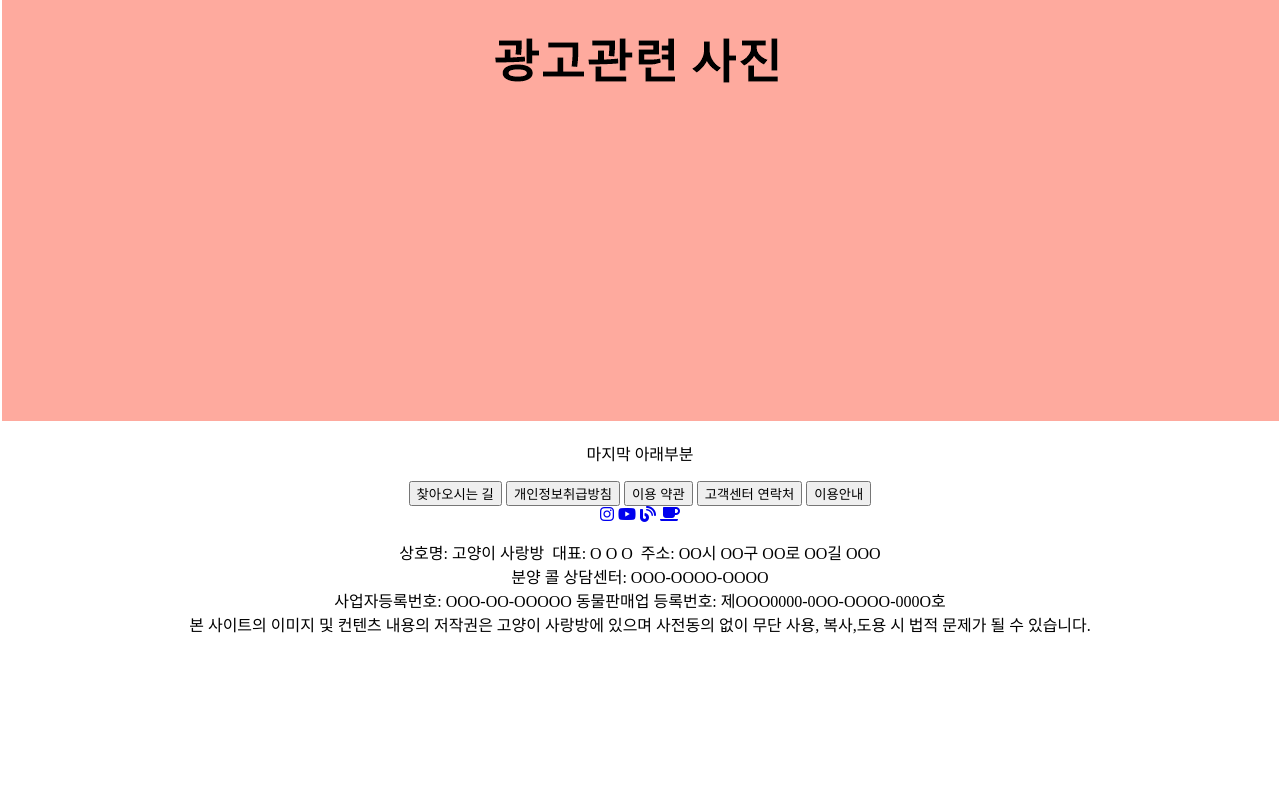
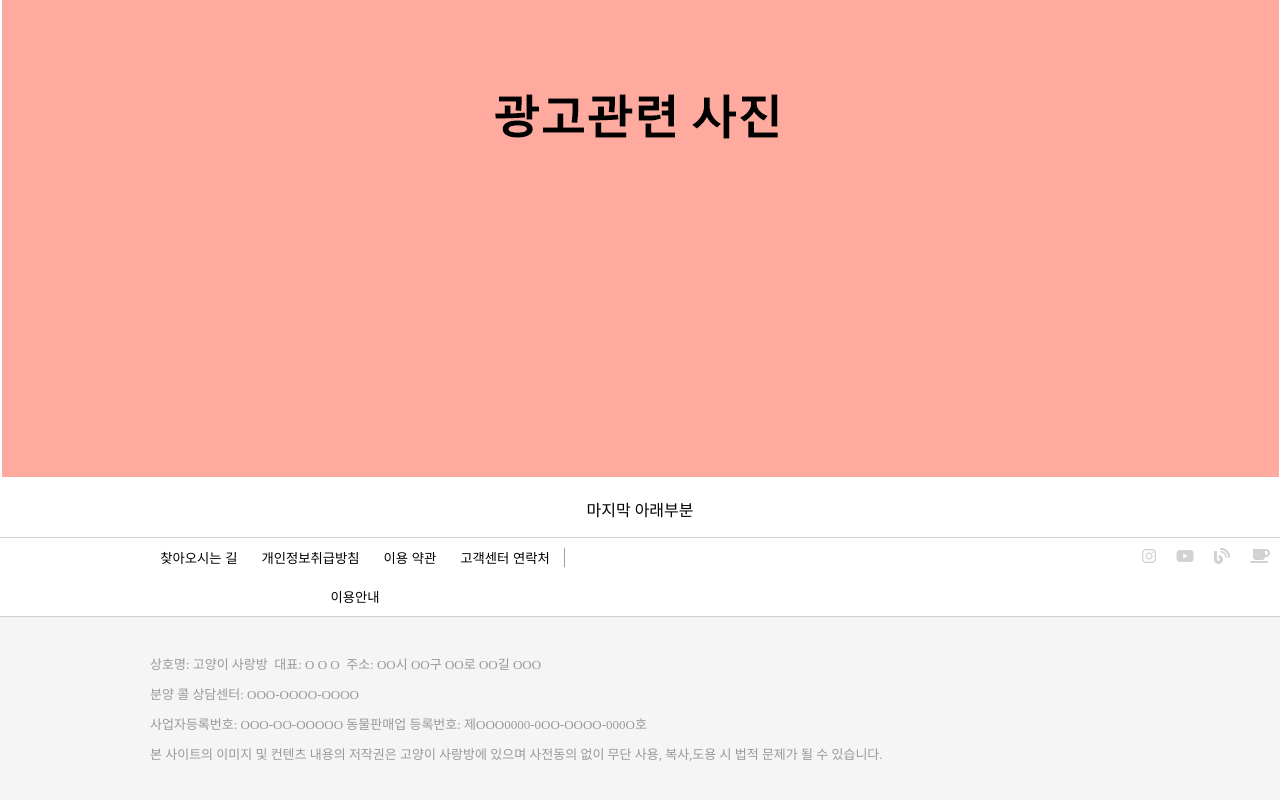
Before and after one commit to qorrudgma/Cat-Lounge, a plain HTML site: page index.html in a window 1280 px wide. Shown: the part 1990-2790 px from the top of the page. Before the commit the page ends 2642 px from the top, so only its background shows below. Drawn offline with Linux system fonts and the light colour scheme.

Commit message:
feat: 푸터 영역 스타일링

```diff
--- a/style.css
+++ b/style.css
@@ -16,9 +16,9 @@ header {
     display: flex;
     justify-content: space-between;
     align-items: center;
-    background-color: firebrick;
+    border-bottom: solid 1px #d1d1d1;
     width: 80%;
-    height: 100px;
+    height: auto;
     color: white;
     padding: 10px 10%;
 }
@@ -46,10 +46,24 @@ header {
     display: flex;
     align-items: center;
     white-space: nowrap;
+    border: 1px solid #adadad;
+    border-radius: 10px;
     flex:1;
 }
 
-.header-buttons button, .header-serchInput button {
+.header-buttons button {
+    background-color: white;
+    color: firebrick;
+    padding: 6px 10px;
+    margin: 0 3px;
+    border-radius: 10px;
+    border: 1px solid #adadad;
+    cursor: pointer;
+    font-weight: bold;
+    transition: background-color 0.3s ease;
+}
+
+.header-serchInput button {
     background-color: white;
     color: firebrick;
     border: none;
@@ -70,7 +84,7 @@ header {
 }
 
 .header-buttons button:hover, .header-serchInput button:hover {
-    background-color: #fcc6c6;
+    background-color: #ff8a85;
 }
 
 .banner {
@@ -78,12 +92,13 @@ header {
     justify-content: space-between;
     align-items: left;
     width: 80%;
-    height: 20vh;
+    height: auto;
     color: #ffaa9d;
 }
 
 .logo {
     flex: 2;
+    margin-top: 15px;
 }
 
 .catlounge {
@@ -191,3 +206,80 @@ header {
 .manus-catlaunge:hover, .manus-adoption:hover, .manus-foster:hover, .manus-community:hover, .manus-announcements:hover{
     color: #d57b6e;
 }
+
+.image-slider {
+    padding-top: 15px;
+}
+
+.slider-image {
+    width: 100%;
+    border-radius: 35px;
+}
+
+footer {
+    width: 100%;
+}
+
+.footer-service {
+    display: flex;
+    flex-direction: row;
+    padding-left: 10%;
+    border-top: solid 1px #d1d1d1;
+    border-bottom: solid 1px #d1d1d1;
+}
+
+.footer-button {
+    padding-right: 550px;
+}
+
+.button-gray {
+    border: none;
+    background-color: white;
+    padding: 10px;
+    position: relative;
+}
+
+.footer-links {
+    display: flex;
+    white-space: nowrap;
+    flex:4;
+}
+
+.footer-links a {
+    color: #d1d1d1;
+    text-decoration: none;
+    padding: 10px;
+}
+
+.button-gray:hover, .footer-links a:hover {
+    color: #9f9f9f;
+    cursor: pointer;
+}
+
+.button-gray:not(:last-child)::after {
+    content: "";
+    position: absolute;
+    right: -5px;
+    top: 50%;
+    width: 1px;
+    height: 50%;
+    background-color: #9f9f9f;
+    transform: translateY(-50%);
+}
+
+.footer-information {
+    display: flex;
+    height: auto;
+    background-color: #f5f5f5;
+    padding-left: 150px;
+    padding-top: 20px;
+    padding-bottom: 50px;
+}
+
+.footer-information .footer-text {
+    display: flex;
+    color:#999999;
+    font-size: 13px;
+    text-align: left;
+    line-height: 30px;
+}
```
